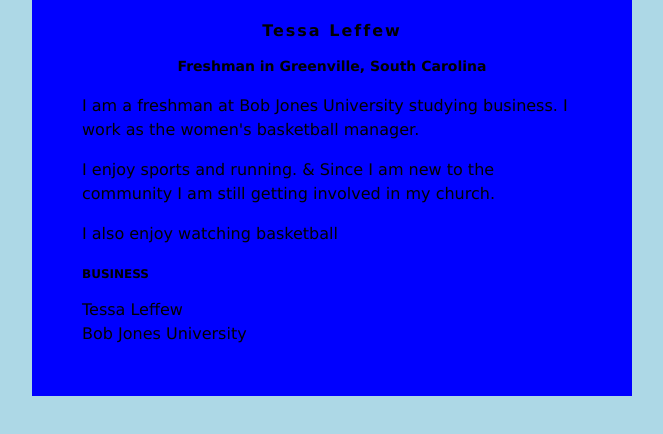
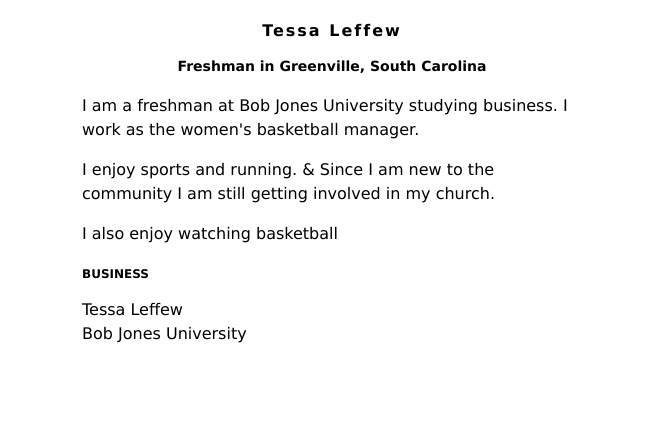
Before and after one commit to tleff434/tleff434.github.io, a plain HTML site: page index.html in a window 1280 px wide. Shown: the whole page, without its empty margins (308-971 px from the left). Drawn offline with Linux system fonts and the light colour scheme.

Commit message:
Update index.html

```diff
--- a/index.html
+++ b/index.html
@@ -2,11 +2,11 @@
 <head>
 <style>
 body {
-    background: lightblue;
+    background: 9ABDD9;
     font-family: Verdana;
 }
 #content {
-    background: blue;
+    background: white;
     min-width: 200px;
     max-width: 500px;
     padding: 50px;
```
